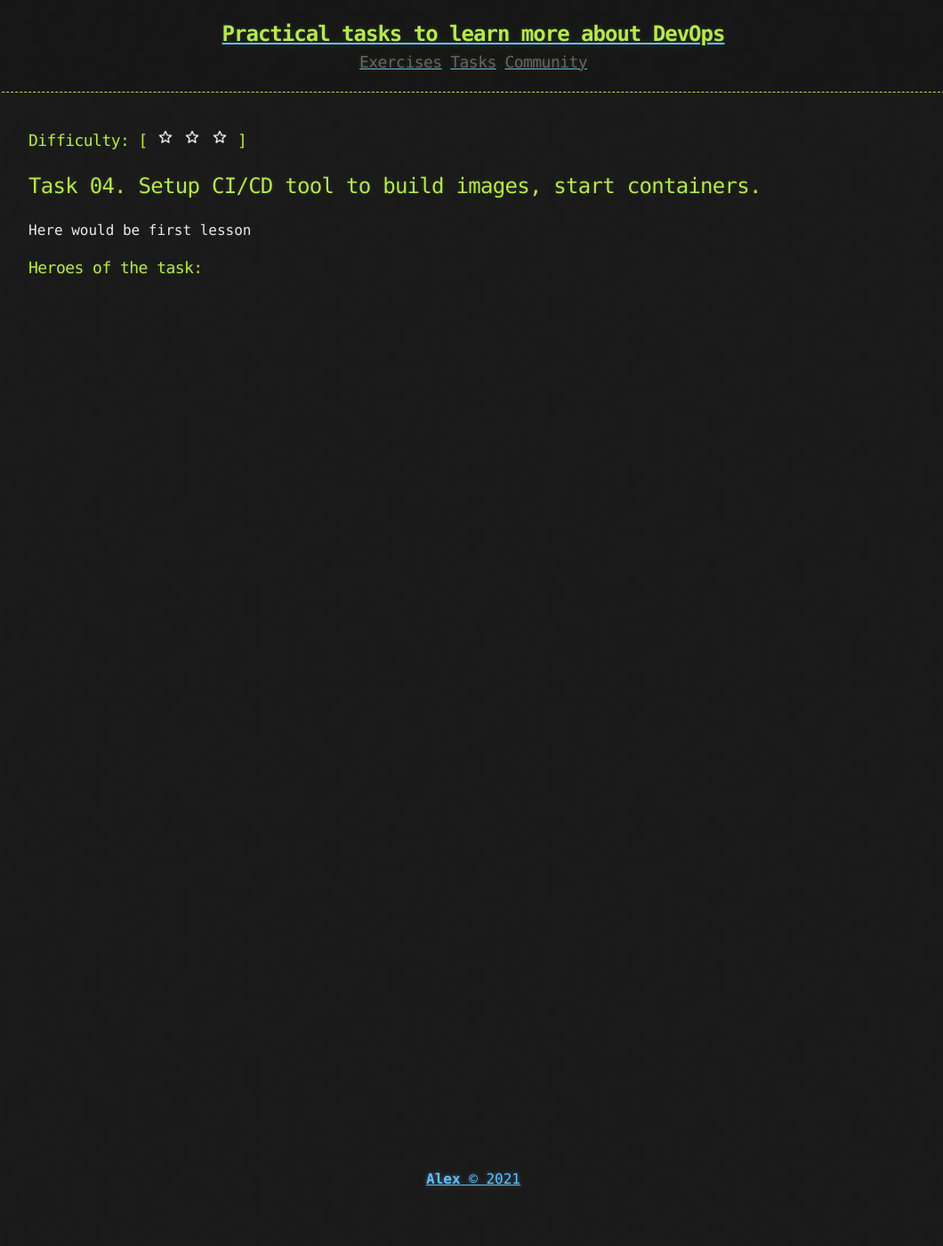
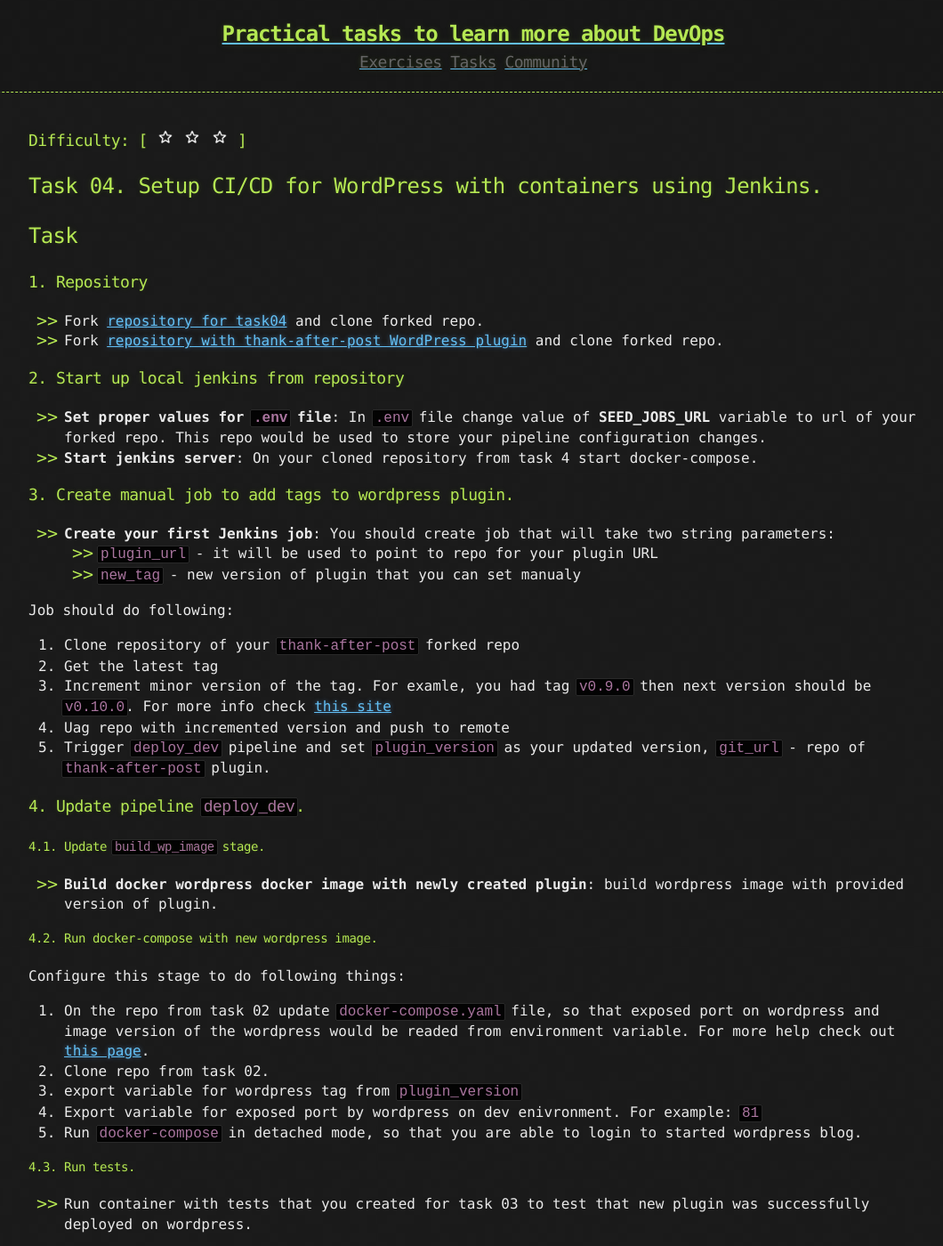
Before and after one commit to korney4eg/korney4eg.github.io, a Jekyll site: the page built from tasks/_posts/2021-02-01-phase2-task4-setup-ci-cd.md, in a window 1280 px wide and 1400 px high. Shown: the whole window at 89% size, without its empty margins (108-1168 px from the left). Built offline with Jekyll 4.4.1, drawn with Linux system fonts in a browser that asks for light colours; some of the changed text lies outside the part shown.

Commit message:
initial version of task4 (#27)
Co-authored-by: Aliaksei Karneyeu <aliaksei.karneyeu@openx.com>

```diff
--- a/tasks/_posts/2021-02-01-phase2-task4-setup-ci-cd.md
+++ b/tasks/_posts/2021-02-01-phase2-task4-setup-ci-cd.md
@@ -1,7 +1,114 @@
 ---
-title: Task 04. Setup CI/CD tool to build images, start containers.
+title: Task 04. Setup CI/CD for WordPress with containers using Jenkins.
 published: true
-tags: "Phase2"
+tags:
+  - "Phase2"
+  - jenkins
+  - docker
+active: true
 ---
 
-Here would be first lesson
+<!--more-->
+
+## Task
+
+### 1. Repository
+
+* Fork [repository for task04](https://github.com/learningdevops-makvaz-com/phase02_task04) and clone forked repo.
+* Fork [repository with thank-after-post WordPress plugin](https://github.com/korney4eg/thank-after-post-plugin) and clone forked repo.
+
+### 2. Start up local jenkins from repository
+
+* **Set proper values for `.env` file**: In `.env` file change value of **SEED_JOBS_URL** variable to url of your forked repo. This repo would be used to store your pipeline configuration changes.
+* **Start jenkins server**: On your cloned repository from task 4 start docker-compose.
+
+### 3. Create manual job to add tags to wordpress plugin.
+
+* **Create your first Jenkins job**:
+You should create job that will take two string parameters:
+  * `plugin_url` - it will be used to point to repo for your plugin URL
+  * `new_tag` - new version of plugin that you can set manualy
+
+Job should do following:
+  1. Clone repository of your `thank-after-post` forked repo
+  2. Get the latest tag
+  3. Increment minor version of the tag. For examle, you had tag `v0.9.0` then next version should be `v0.10.0`. For more info check [this site](https://semver.org/)
+  4. Uag repo with incremented version and push to remote
+  5. Trigger `deploy_dev` pipeline and set `plugin_version` as your updated version, `git_url` - repo of `thank-after-post` plugin.
+
+### 4. Update pipeline `deploy_dev`.
+
+#### 4.1. Update `build_wp_image` stage.
+
+* **Build docker wordpress docker image with newly created plugin**: build wordpress image with provided version of plugin.
+
+#### 4.2. Run docker-compose with new wordpress image.
+
+Configure this stage to do following things:
+  1. On the repo from task 02 update `docker-compose.yaml` file, so that exposed port on wordpress and image version of the wordpress would be readed from environment variable. For more help check out [this page](https://docs.docker.com/compose/environment-variables/).
+  2. Clone repo from  task 02.
+  3. export variable for wordpress tag from `plugin_version`
+  4. Export variable for exposed port by wordpress on dev enivronment. For example: `81`
+  5. Run `docker-compose` in detached mode, so that you are able to login to started wordpress blog.
+
+#### 4.3. Run tests.
+
+* Run container with tests that you created for task 03 to test that new plugin was successfully deployed on wordpress.
+
+#### 4.4. Clean dev environment.
+
+* **Run `docker-compose down -v` for dev environment**
+
+
+### 5. Create `deploy_prod` pipeline.
+
+* **Copy `deploy_dev` job configuration**: copy file `job_configs/deploy_dev.groovy` to `deploy_prod`. And make proper changes in this file.
+
+* **Copy `deploy_dev` job**: copy file `jobs/deploy_dev.groovy` to `deploy_prod`. And make proper changes in this file.
+
+* **Input parameters should be same as for `deploy_dev` pipeline**
+
+* **Key difference in `deploy_prod` from `deploy_dev`**:
+  1. exposed port should be `80`, not `81`.
+
+#### 4.5. Add trigger to start `deploy_prod` from `deploy_dev`
+
+
+### 6. Make your work visible
+
+* Create Pull Request with all changes for task 4.
+* Create Pull Request with all changes for task 3.
+
+
+### Additional tasks if you feel that it was too easy.
+
+1. *N/A*
+
+### Tips:
+
+* Take your time to understand how jenkins work.
+* If you check out job configuration `scriptPath` it reads file. This file is also called `Jenkinsfile`.
+* After jenkins creation there would be only one `z_seed_job` in dashboard. To load all your pipelines you should run this job.
+* To check your changes to any stage you need to commit and push your changes to the repo.
+* If you make changes to job configuration (for example create new `deploy_prod` pipeline) you need to commit and push your changes, then to run `z_seed_job` manualy.
+* If you make changes to job, you only need to commit and push changes to repo and just manualy trigger `deploy_dev` job.
+
+
+### Recommended soft:
+
+* [Docker](https://www.docker.com/)
+* [Docker Compose](https://docs.docker.com/compose/install/)
+* [Selenium](https://www.selenium.dev/)
+* [Jenkins](https://www.jenkins.io/)
+
+### Useful links:
+
+* [Job configuration manual](https://jenkinsci.github.io/job-dsl-plugin/)
+* [Jenkins configuration examples](https://github.com/jenkinsci/pipeline-examples)
+* [Docker Quickstart](https://docs.docker.com/get-started/)
+* [Overview of Docker Compose](https://docs.docker.com/compose/)
+* [Selenium with Python](https://selenium-python.readthedocs.io/getting-started.html)
+
+### FAQ
+
+* *N/A*
```
